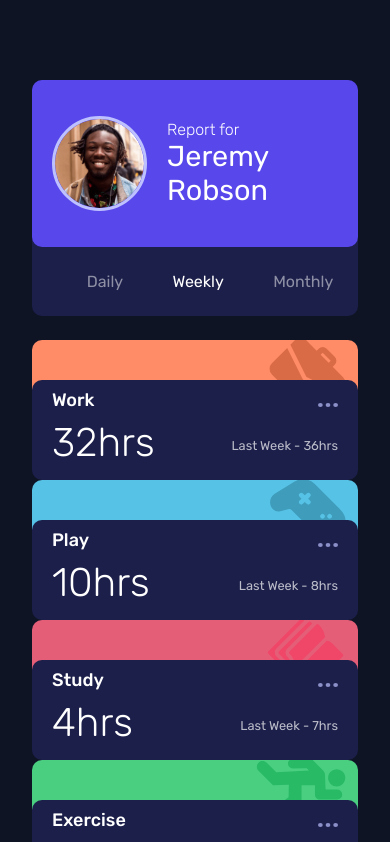
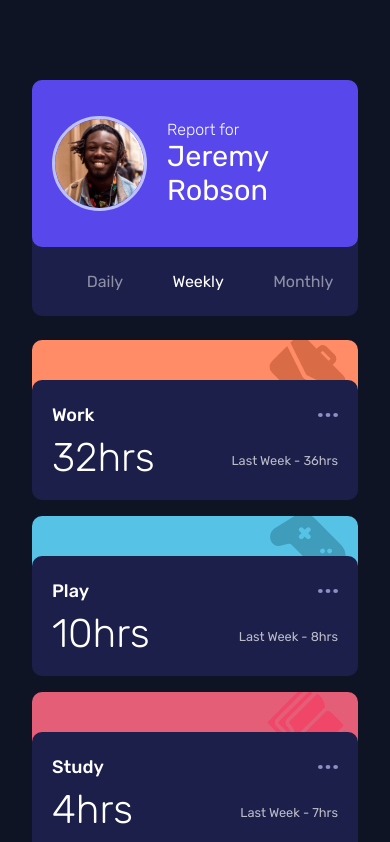
Before and after one commit to aweliego/time-tracking-dashboard, a React (Create React App) app: page / in a window 390 px wide. Shown: the top 842 px of the page. Built offline with nearby package versions, Linux system fonts and the light colour scheme.

Commit message:
Adjust responsiveness/layout

```diff
--- a/src/components/Activity/Activity.css
+++ b/src/components/Activity/Activity.css
@@ -1,13 +1,12 @@
 .Activity-Card.work {
   background: hsl(15, 100%, 70%) url(../../../public/images/icon-work.svg)
     no-repeat 95% -10%;
-    background-size: 77px;
+  background-size: 77px;
 }
 
 .Activity-Card.play {
   background: hsl(195, 74%, 62%) url(../../../public/images/icon-play.svg)
     no-repeat 95% -8%;
-
 }
 
 .Activity-Card.study {
@@ -17,27 +16,26 @@
 
 .Activity-Card.exercise {
   background: hsl(145, 58%, 55%) url(../../../public/images/icon-exercise.svg)
-    no-repeat 95% -5% ;
-    background-size: 90px;
+    no-repeat 95% -5%;
+  background-size: 90px;
 }
 
 .Activity-Card.social {
   background: hsl(264, 64%, 52%) url(../../../public/images/icon-social.svg)
     no-repeat 95% -18%;
-    background-size: 65px;
+  background-size: 65px;
 }
 
 .Activity-Card.self-care {
   background: hsl(43, 84%, 65%) url(../../../public/images/icon-self-care.svg)
     no-repeat 95% -12%;
-    background-size: 60px;
+  background-size: 60px;
 }
 
 .Activity {
   background-color: hsl(235, 46%, 20%);
-  padding: 10px;
+  padding: 20px 10px 20px 20px;
   z-index: 1;
-  position: relative;
 }
 
 .Activity:hover {
@@ -46,7 +44,7 @@
 
 .Activity-Card,
 .Activity {
-  height: 190px;
+  height: 185px;
   border-radius: 10px;
   cursor: pointer;
 }
@@ -55,16 +53,26 @@
   height: 40px;
 }
 
+.Activity {
+  display: grid;
+  grid-template-columns: 1fr auto;
+  grid-template-rows: 50px 40px 20px;
+  align-items: center;
+  row-gap: 10px;
+  padding: 10px 20px 0 20px;
+}
+
+.Activity img {
+  justify-self: end;
+}
+
 .title {
   font-size: 18px;
   font-weight: 500;
-  display: inline-block;
-  margin: 0 75px 10px 0;
 }
 
 .Activity img {
   width: 20px;
-  vertical-align: middle;
   opacity: 0.7;
 }
 
@@ -81,9 +89,10 @@
 .previous-stats {
   font-size: 0.8rem;
   opacity: 0.7;
+  grid-row: 3 / 3;
 }
 
-@media only screen and (max-width: 811px) {
+@media only screen and (max-width: 1044px) {
   .Activity-Card {
     background-position: 85% -85%;
   }
@@ -91,19 +100,21 @@
   .Activity-Card,
   .Activity {
     grid-column: 1 / -1;
-    height: 100px;
+    height: 120px;
   }
 
   .Activity {
-    display: grid;
-    grid-template-columns: 1fr auto;
     grid-template-rows: 30px 30px;
-    align-items: center;
-    row-gap: 10px;
-    padding: 10px 20px 40px 20px;
+    row-gap: 15px;
+    padding: 20px 20px 50px 20px;
   }
 
   .Activity img {
     justify-self: end;
   }
+
+  .previous-stats {
+    grid-row: 2/2;
+    grid-column: 2/2;
+  }
 }
--- a/src/components/App/App.css
+++ b/src/components/App/App.css
@@ -12,9 +12,10 @@
   grid-gap: 1.5rem;
   font-family: Rubik, sans-serif;
   color: #fff;
+  margin-right: 2rem;
 }
 
-@media only screen and (max-width: 811px) {
+@media only screen and (max-width: 1044px) {
   .App-container {
     margin: 5rem 2rem;
   }
--- a/src/components/Dashboard/Dashboard.css
+++ b/src/components/Dashboard/Dashboard.css
@@ -1,13 +1,13 @@
 .Dashboard-grid {
   display: grid;
-  grid-template-columns: repeat(3, minmax(150px, 1fr));
+  grid-template-columns: repeat(3, minmax(220px, 1fr));
   grid-gap: 1.5rem;
 }
 
-@media only screen and (max-width: 811px) {
+@media only screen and (max-width: 1044px) {
   .Dashboard-grid {
     /* Collapses into 1 column */
     grid-template-columns: 1fr;
-    grid-gap: 2.5rem;
+    grid-gap: 3.5rem;
   }
 }
--- a/src/components/SideBar/SideBar.css
+++ b/src/components/SideBar/SideBar.css
@@ -2,7 +2,8 @@
   background-color: hsl(235, 46%, 20%);
   border-radius: 10px;
   font-weight: 400;
-  min-width: 150px;
+  max-width: 250px;
+  justify-self: right;
 }
 
 .user img {
@@ -45,11 +46,17 @@
   cursor: pointer;
 }
 
-.timeframes .active, .timeframes li:hover {
+.timeframes .active,
+.timeframes li:hover {
   opacity: 1;
 }
 
 @media only screen and (max-width: 700px) {
+  .SideBar {
+    min-width: 150px;
+    max-width: 100%;
+  }
+
   .user,
   .timeframes {
     display: flex;
```
